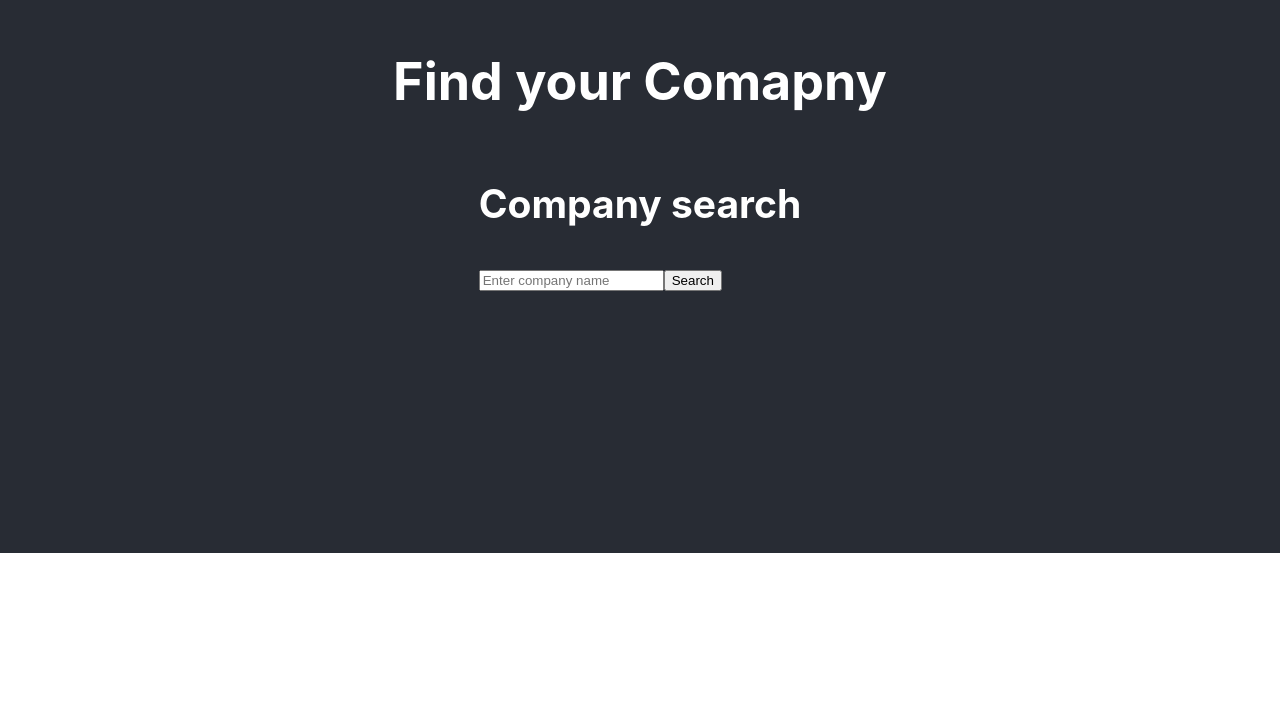
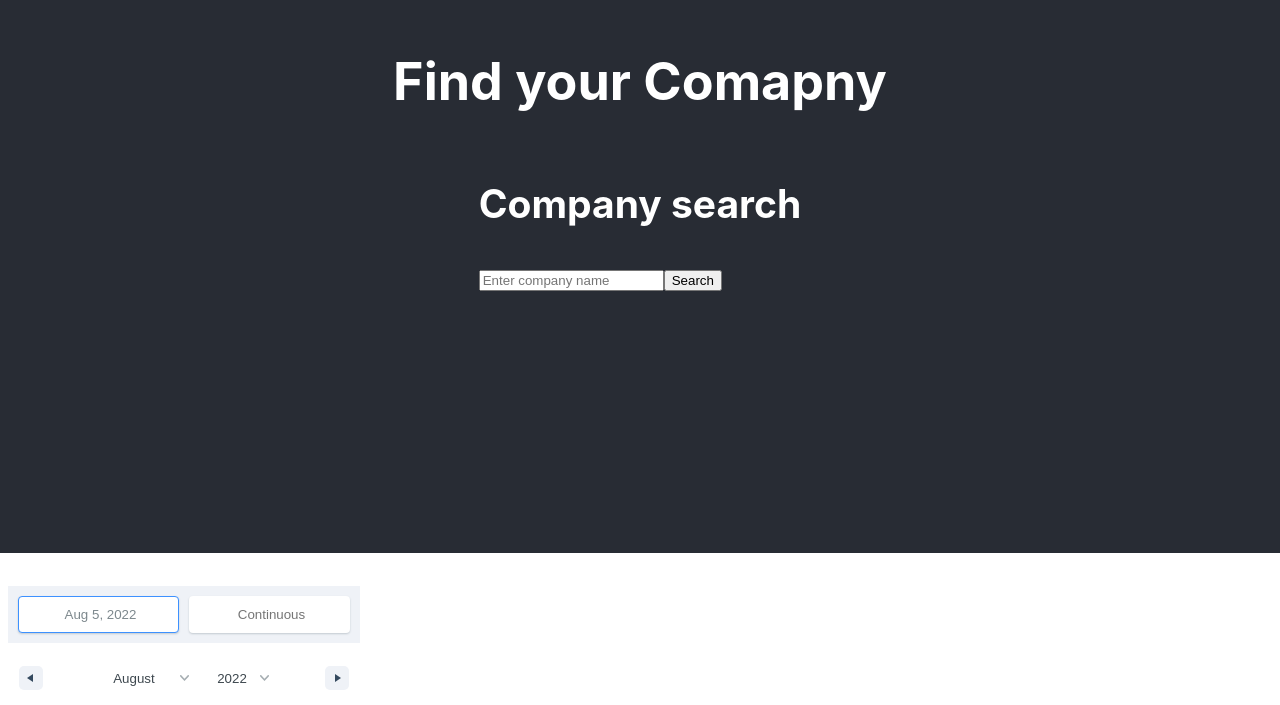
Before and after one commit to eciras/IBM-company-search, a React (Create React App) app in the folder frontend/: page / in a window 1280 px wide. Shown: the part 247-952 px from the top of the page. Before the commit the page ends 871 px from the top, so only its background shows below. Built offline with nearby package versions, Linux system fonts and the light colour scheme.

Commit message:
Added datePicker

```diff
--- a/frontend/package.json
+++ b/frontend/package.json
@@ -3,13 +3,18 @@
   "version": "0.1.0",
   "private": true,
   "dependencies": {
+    "@mui/x-date-pickers": "^5.0.0-beta.4",
     "@testing-library/jest-dom": "^5.16.4",
     "@testing-library/react": "^13.3.0",
     "@testing-library/user-event": "^13.5.0",
     "axios": "^0.27.2",
     "finnhub": "^1.2.14",
+    "moment": "^2.29.4",
     "react": "^18.2.0",
+    "react-date-range": "^1.4.0",
+    "react-datepicker": "^4.8.0",
     "react-dom": "^18.2.0",
+    "react-router-dom": "^6.3.0",
     "react-scripts": "5.0.1",
     "web-vitals": "^2.1.4"
   },
--- a/frontend/src/Components/Card.js
+++ b/frontend/src/Components/Card.js
@@ -1,13 +1,39 @@
 import React from "react";
+import 'react-date-range/dist/styles.css';
+import 'react-date-range/dist/theme/default.css';
+import { DateRange } from 'react-date-range';
+import { useState } from 'react';
 
-function Card({company}) {
+
+function Card({ company }) {
+
+
+    const [state, setState] = useState([
+        {
+            startDate: new Date(),
+            endDate: null,
+            key: 'selection'
+        }
+    ]);
 
 
     return (
         <div className="card">
-            <img src={company.logo}></img>
-            <label>{company.name}</label><br />
+            <label>{company.name}</label>
+            <label>{company.country}</label>
+            <label>{company.currency}</label>
             <label>{company.weburl}</label>
+
+
+            <DateRange className="datePicker"
+                editableDateInputs={true}
+                onChange={item => setState([item.selection])}
+                moveRangeOnFirstSelection={false}
+                ranges={state}
+            />
+
+
+
         </div>
     )
 }
--- a/frontend/src/Components/MainPage.js
+++ b/frontend/src/Components/MainPage.js
@@ -4,30 +4,39 @@ import axios from 'axios';
 import { useState, useEffect } from 'react';
 
 function isSearchValid(search) {
-    return /^[a-zA-Z]{1,35}$/g.test(search)
+    return /^[a-zA-Z ]{1,35}$/g.test(search)
 }
 
 function MainPage() {
 
     const [search, setSearch] = useState('');
     const [company, setCompany] = useState('');
-    const searchCompany = (e) => {
-
-        if (!isSearchValid(search) == true) {
-            alert("bad")
-        } else {
+    const [errorMessage, setErrorMessage] = useState('');
 
 
-            axios.get('https://finnhub.io/api/v1/stock/profile2?token=cbkj62iad3i8o8768nog&symbol='+search)
-            .then(res => {
-                setCompany(res.data)
-                console.log(res.data)
-            })
-            .catch(err => console.log(err))
+    // const handleClick = () => {
+    //     if (!isSearchValid(search) === true) {
+    //     setErrorMessage("Example error message!")
+    //   }
+    // }
 
+    const searchCompany = (e) => {
+        if (!isSearchValid(search) === true) {
+            setErrorMessage("Example error message!");
+
+
+
+        } else {
+            axios.get('https://finnhub.io/api/v1/stock/profile2?token=cbkj62iad3i8o8768nog&symbol=' + search)
+                .then(res => {
+                    setCompany(res.data)
+                    console.log(res.data)
+                })
+                .catch(err => console.log(err))
         }
 
     }
+
 
     return (
         <>
@@ -38,17 +47,17 @@ function MainPage() {
                 <div className="row2">
                     <h2>Company search</h2>
                     <div className="search">
+                       {isSearchValid === false ? '' : <div className="error" style={{color: "red"}}>{errorMessage}</div>}
                         <input type='text'
                             placeholder='Enter company name'
                             value={search}
-                            onChange={e => setSearch(e.target.value)}></input>
+                            onChange={e => setSearch(e.target.value)}
+                            onKeyPress={(e) => e.key === 'Enter'}></input>
                         <button onClick={searchCompany}>Search</button>
                     </div>
-
                 </div>
-
             </div>
-            <div className="container" >
+            <div className="container">
                 <Card company={company}></Card>
             </div>
         </>
```
Also changed, not shown: frontend/src/App.jsx (+0 -65 lines), 1 other file (tests, documents, lock files or other folders).
